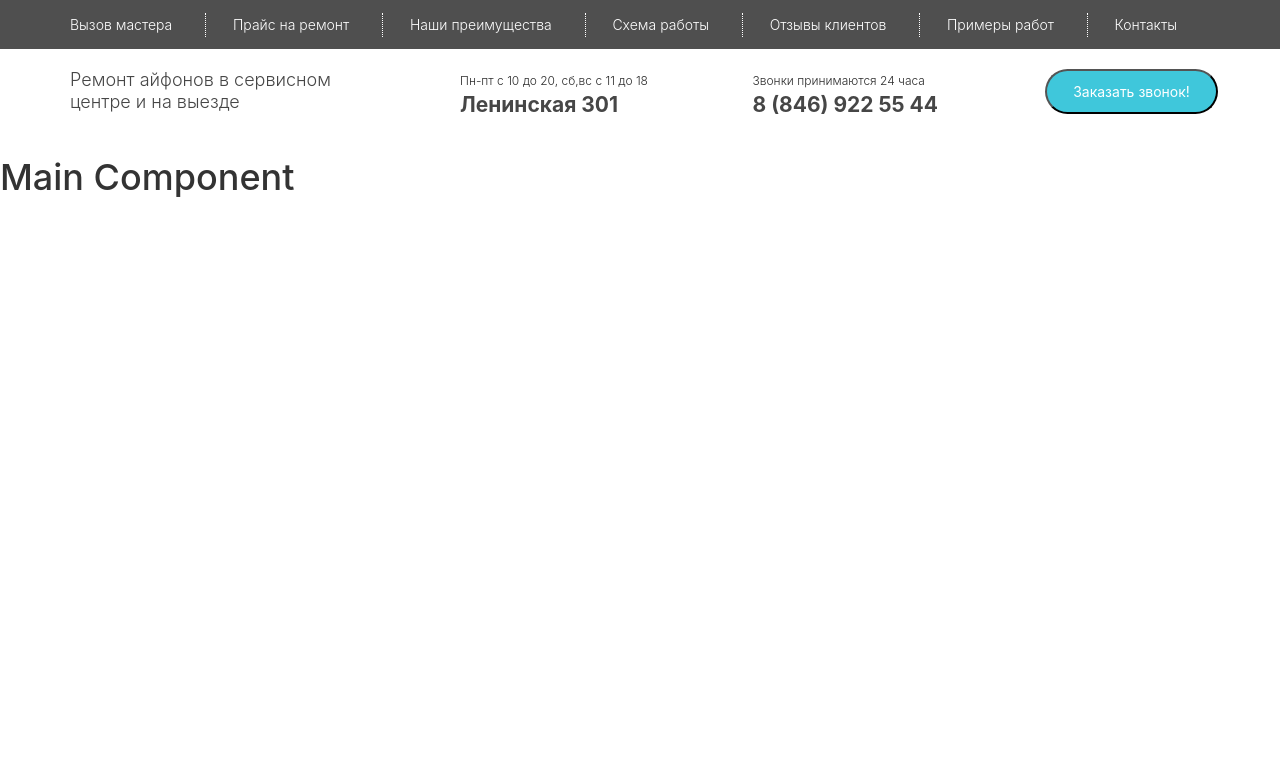
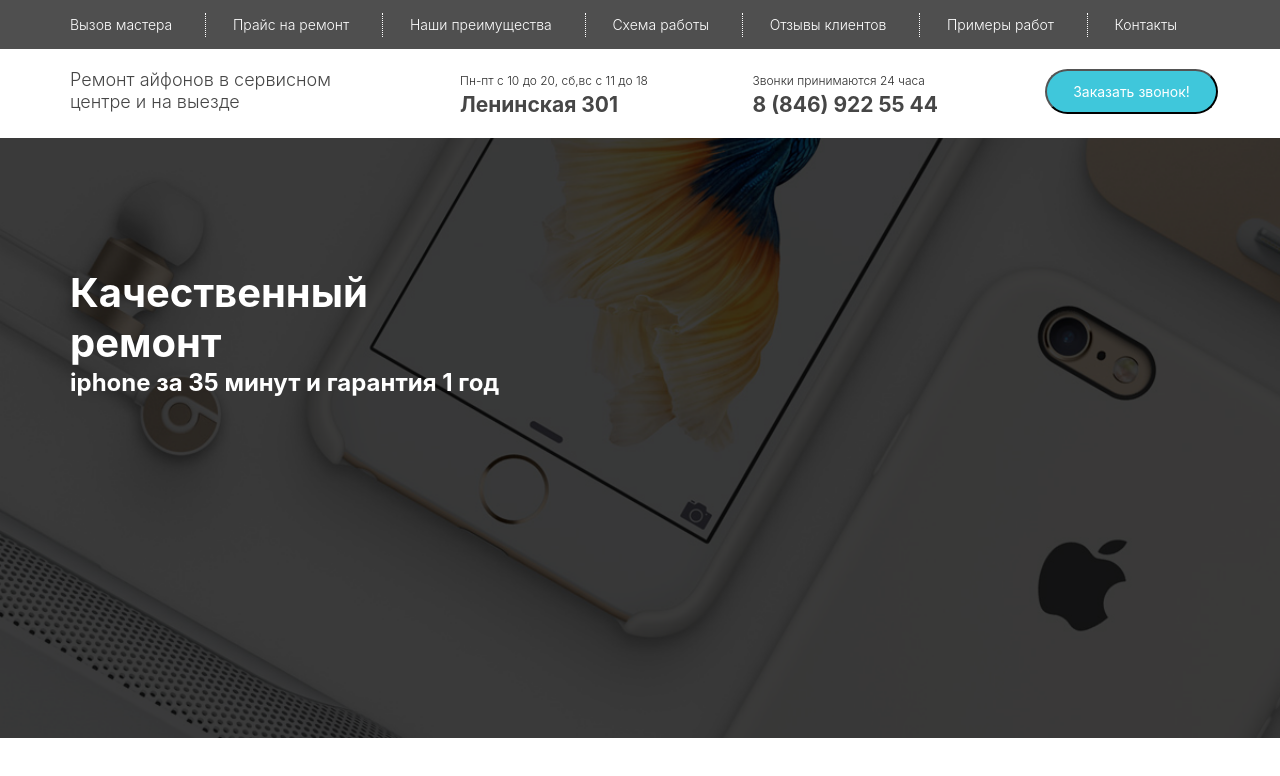
Before and after one commit to Andrew26nin/React, a React (Create React App) app in the folder slider/: page / in a window 1280 px wide. Shown: the top 776 px of the page. Built offline with nearby package versions, Linux system fonts and the light colour scheme.

Commit message:
Add Main
Добавлен фон к Маин и первый столбец

```diff
--- a/slider/src/App.js
+++ b/slider/src/App.js
@@ -10,6 +10,8 @@
 import Main from './components/Main'
 import Menu from './components/Menu'
 
+const url = process.env.PUBLIC_URL + '/img/bg.png';
+
 const HeaderWrapper = styled.header`
 width:100%;
 height:49px;
@@ -19,6 +21,14 @@
 const MenuWrapper = styled.div`
 height:89px;
 padding-top:20px;
+`
+
+const MainWrapper = styled.main`
+height:600px;
+padding-top:130px;
+background:url(${url}) no-repeat;
+background-size:cover;
+
 `
 class App extends Component {
   render() {
@@ -38,21 +48,17 @@
           </Grid>
         </MenuWrapper>
 
-
-        <Main />
+        <MainWrapper>
+        <Grid>
+          <Main />
+          </Grid>
+        </MainWrapper>
       </div>
 
     );
   }
 }
 
-function SayFullName(props) {
-  return (
-    <div>
-      <h1>Мое имя {props.name}, моя фамилия {props.surname}</h1>
-      <a href={props.link}>Ссылка на мой профиль</a>
-    </div>
-  )
-}
+
 
 export default App;
--- a/slider/src/components/Main.js
+++ b/slider/src/components/Main.js
@@ -5,13 +5,36 @@
 import Col from 'react-bootstrap/lib/Col';
 import styled from 'styled-components';
 
+const Repair = styled.div`
+color: #ffffff;
+font-size:40px;
+font-weight:700;
+line-height:50px;
+
+span {
+    font-size:24px;
+    display: block;
+    line-height:30px;
+}
+`
+
 class Main extends React.Component {
     render() {
         return (
-            <h1>
-                Main Component
-            </h1>
-        );
+            <Row>
+                {/* Первый столбец с информаией */}
+                <Col lg="5">
+                    <Repair>
+                    Качественный ремонт
+<span>iphone за 35 минут и гарантия 1 год</span>
+                    </Repair>
+                </Col>
+                <Col lg="6" lgOffset="1">
+
+                </Col>
+
+            </Row>
+        )
     }
 }
 
```
